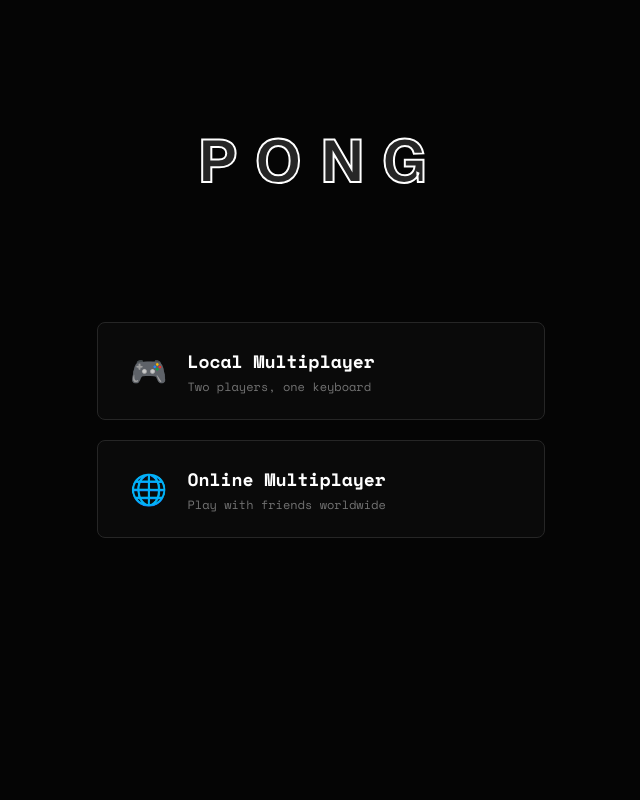
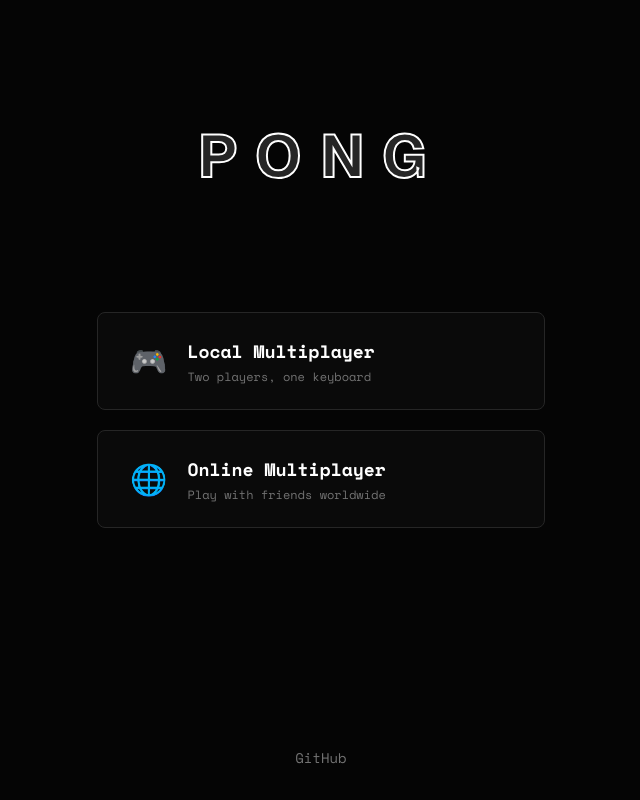
Before and after one commit to alexandersteinhauer/pong-web, a SvelteKit app in the folder client/: page / in a window 1280 px wide. Shown: the whole page, without its empty margins (319-959 px from the left). Built offline with nearby package versions, Linux system fonts and the light colour scheme.

Commit message:
add github link

```diff
--- a/client/src/routes/+page.svelte
+++ b/client/src/routes/+page.svelte
@@ -36,5 +36,13 @@
     </button>
   </main>
 
-  <footer class="flex-1"></footer>
+  <footer class="flex flex-1 items-end justify-center">
+    <a
+      href="https://github.com/alexandersteinhauer/pong-web"
+      rel="noopener noreferrer"
+      class="text-sm text-neutral-500 transition-colors hover:text-cyan-400"
+    >
+      GitHub
+    </a>
+  </footer>
 </div>
```
